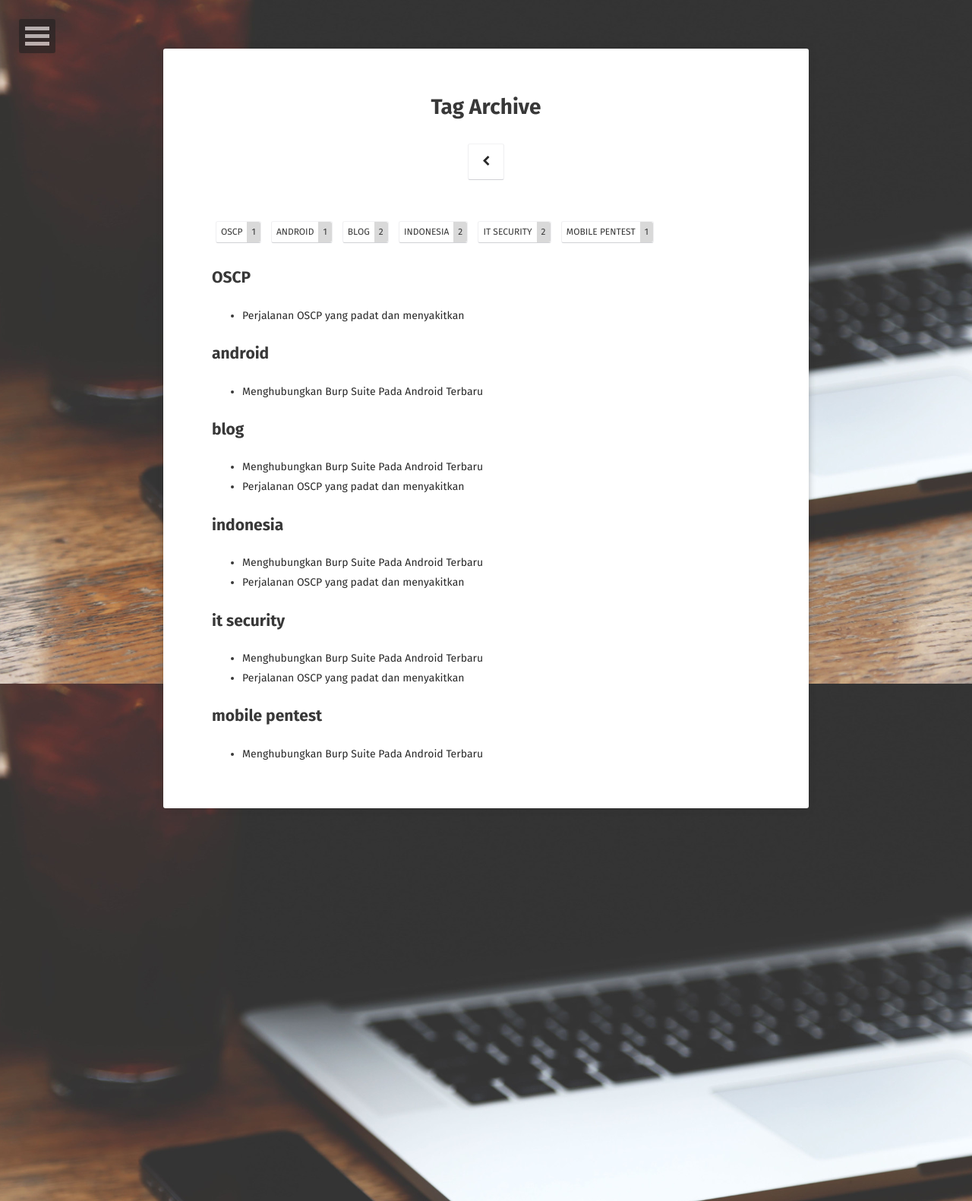
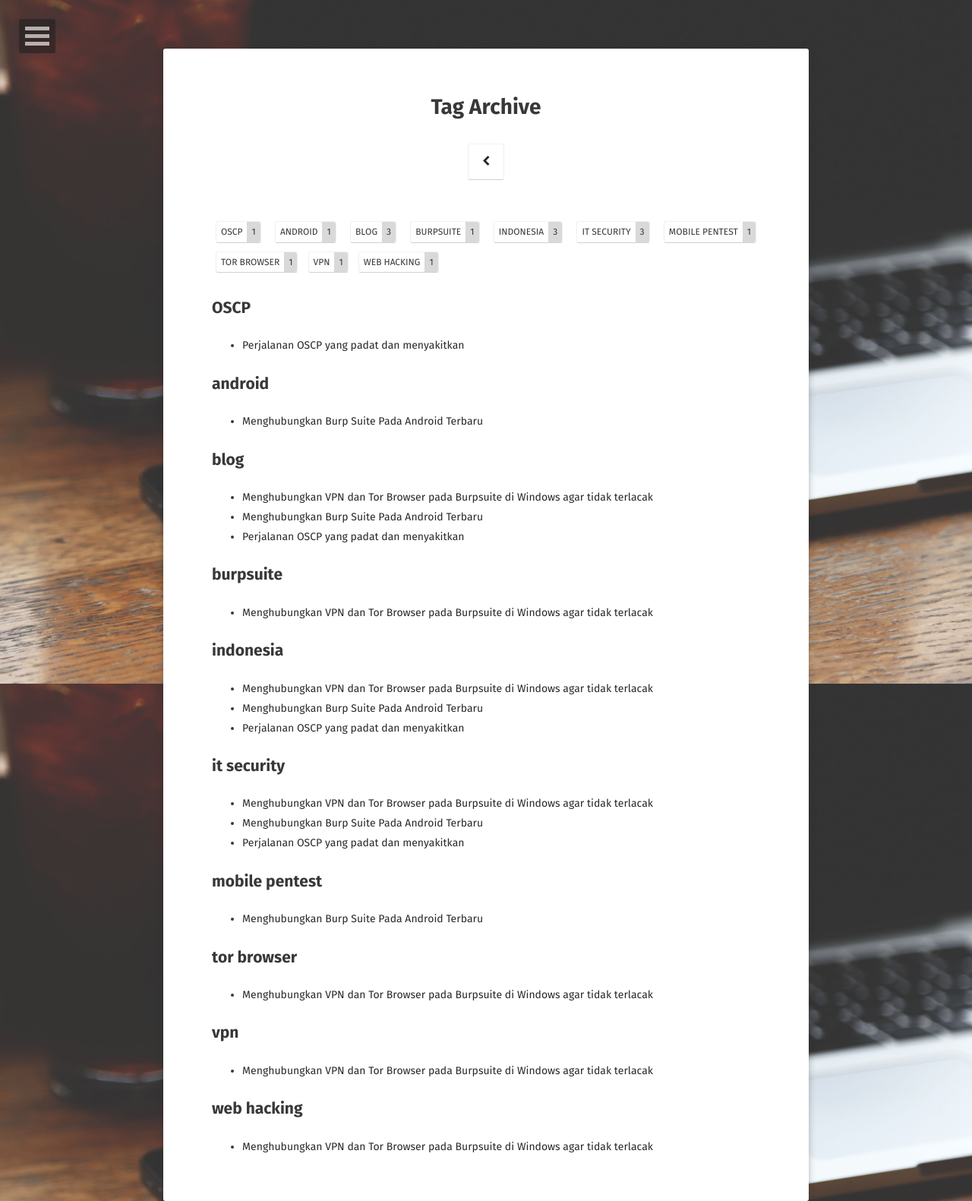
Before and after one commit to mirfansulaiman/mirfansulaiman.github.io, a Jekyll site: the page built from tags/index.html, in a window 1280 px wide. Shown: the whole page at 76% size. Built offline with Jekyll 4.4.1, drawn with Linux system fonts in a browser that asks for light colours; some web fonts are replaced.

Commit message:
Menghubungkan VPN dan Tor Browser pada Burpsuite di Windows agar tidak terlacak

```diff
--- a/_config.yml
+++ b/_config.yml
@@ -1,5 +1,5 @@
 # Site
-title:              mirfansulaiman
+title:              Welcome to My Blog
 bio:                'Someone who comes from planet earth and want to share his knowledge.'
 description:        "My Abnormal Activity."
 reading_time:       true
@@ -8,7 +8,8 @@ logo:               'assets/img/logo.jpg'
 background:         'assets/img/placeholder-big.jpg'
 tiled_bg:           false   # Set this true if you want to tile your background image, otherwise it will be covered
 locale:             en_US
-url:                https://mirfansulaiman.github.io/
+url:                https://mirfansulaiman.github.io
+#url:                http://127.0.0.1:4000
 google:
   analytics:        UA-119820350-1
 # Jekyll
@@ -64,7 +65,8 @@ gems:
   - jekyll-gist
 
 jekyll-mentions:
-        base_url: https://mirfansulaiman.github.io/
+        base_url: https://mirfansulaiman.github.io
+        #base_url: http://127.0.0.1:4000
 
 # Exclude list
 exclude: [README.md, Gemfile, Gemfile.lock, node_modules, gulpfile.js, package.json, _site, src, vendor, CNAME, LICENSE, Rakefile]
--- /dev/null
+++ b/_posts/2020-04-03-Menghubungkan-VPN-dan-TOR-Browser-pada-burpsuite-di-windows-agar-tidak-terlacak.md
@@ -0,0 +1,129 @@
+---
+layout: post
+title: "Menghubungkan VPN dan Tor Browser pada Burpsuite di Windows agar tidak terlacak"
+date: 2020-04-03
+excerpt: "Cara menghubungkan VPN dan Tor Browser pada Burpsuite di Windows untuk melakukan kegiatan hacking agar tidak terlacak atau bypass blocked firewall"
+tags: [it security, blog, indonesia, burpsuite, web hacking, vpn, tor browser]
+feature: /images/2020/4/3/schema-konfigurasi.PNG
+comments: true
+---
+**Watch out!** Demo dan tutorial pada artikel ini adalah sebagai contoh dan pembelajaran, diluar dari itu penulis tidak bertanggung jawab. Jadi Gunakan secara Bijak !
+{: .notice}
+
+# Introduction
+
+Jika kita melakukan kegiatan web hacking atau web application penetration testing dengan metode Blackbox umumnya kita menghadapi proteksi pada sebuah website yaitu [Firewall](https://aptika.kominfo.go.id/2017/06/keamanan-jaringan-internet-dan-firewall/), Sebelum request kita diterima oleh web server akan diterima terlebih dahulu oleh Firewall dan jika firewall mendeteksi adanya anomali terhadap request yang diterima maka firewall akan melakukan preventif atau pencegahan terhadap request tersebut salah satunya adalah dengan melakukan penolakan (Drop) terhadap request tersebut atau bahkan akan melakukan pemblokiran (Blacklist) terhadap IP Address. Hal ini terjadi karena request anomali tersebut dapat berpotensi sebagai serangan DDOS atau berisi muatan berbahaya seperti muatan sqlinjection, xss, command injection atau String terlarang yang lainnya sesuai dengan pengaturan firewall masing-masing.
+
+Nah disini ada cara untuk mengatasi pemblokiran IP Address oleh firewall dengan menggunakan VPN dan TOR Browser untuk mengganti IP Address kita setiap kali diblokir oleh firewall. Pertanyaannya adalah apakah dengan menggunakan VPN saja bisa mengatasi pemblokiran tersebut? Jawabnya adalah YA, namun beberapa VPN masih meninggalkan jejak digital tentang IP Address asli kita. Tentu hal ini firewall dapat menganalisa setiap traffic request yang datang dengan memisahkan request mana yang berasal dari network vpn dan mana yang sah. Untuk itu kita dapat memanfaatkan TOR Browser sebagai __*double protection*__ pada IP Address kita agar tidak terlacak :)
+
+*Namun beberapa firewall dapat mengidentifikasi request dari network TOR*
+
+Schemanya adalah seperti gambar berikut:
+
+<figure>
+  <img src="/images/2020/4/3/schema-konfigurasi.PNG">
+  <figcaption>Alur konfigurasi VPN dan TOR Browser dengan Burpsuite</figcaption>
+</figure>
+
+Kita menggunakan TOR Browser sebagai proxy server untuk digunakan pada burpsuite karena pada tor browser kita tidak bisa menginstall Burp Certificate jadi ketika ada website yang mempunyai security header HSTS (Strict-Transport-Security) tidak dapat diakses dengan burpsuite.
+
+Website ini [https://gf.dev/hsts-test](https://gf.dev/hsts-test) dapat digunakan untuk mengecek web target apakah menggunakan HSTS atau tidak.
+
+## Persiapan
+Hal yang perlu disiapkan adalah :
+
+  1. Browser firefox/chrome - Tutorial disini menggunakan firefox
+  2. Tor Browser - [Download](https://www.torproject.org/download/)
+  3. VPN Provider (cyberghost, HMA, Nord VPN, Pure VPN, Express VPN, etc) - Tutorial disini menggunakan [VPN Unlimited](https://www.vpnunlimitedapp.com/)
+  4. Burpsuite Community/Pro - [Download](https://portswigger.net/burp/communitydownload)
+
+## Let's Hacking !
+
+### Jalankan VPN
+Pertama: Cek IP Address asli kita, bisa menggunakan website [whoer.net](https://whoer.net/).
+
+<figure>
+  <img src="/images/2020/4/3/tor-1.PNG">
+  <figcaption>IP Address Asli</figcaption>
+</figure>
+
+<figure>
+  <img src="/images/2020/4/3/tor-2.PNG">
+  <figcaption>DNS IP Address Asli</figcaption>
+</figure>
+
+Kemudian jalankan VPN Service terlebih dahulu, pastikan menggunakan lokasi server yang ringan pada vpn karena TOR Browser agak lelet.
+
+<figure>
+  <img src="/images/2020/4/3/tor-0.PNG">
+  <figcaption>Terhubung dengan koneksi VPN</figcaption>
+</figure>
+
+Berikut adalah IP Address setelah menggunakan VPN:
+<figure>
+  <img src="/images/2020/4/3/tor-3.PNG">
+  <figcaption>IP Address dengan VPN</figcaption>
+</figure>
+
+<figure>
+  <img src="/images/2020/4/3/tor-4.PNG">
+  <figcaption>DNS IP Address dengan VPN</figcaption>
+</figure>
+
+DNS VPN kita masih kelihatan berasal dari Indonesia, Namun IP Public kita sudah berhasil berganti dengan IP VPN
+Selanjutnya kita akan melakukan konfigurasi pada TOR Browser untuk menyembunyikan IP Address dan DNS VPN kita.
+
+### Install TOR Browser
+
+Kedua: install TOR Browser pada windows kemudian jalankan TOR Browser.
+Berikut adalah IP Address saat menggunakan VPN:
+
+<figure>
+  <img src="/images/2020/4/3/tor-5.PNG">
+  <figcaption>IP Address dengan TOR Browser</figcaption>
+</figure>
+
+<figure>
+  <img src="/images/2020/4/3/tor-6.PNG">
+  <figcaption>DNS IP Address dengan TOR Browser</figcaption>
+</figure>
+
+Dengan menggunakan TOR Browser saja sudah cukup menyembunyikan IP Address Asli kita, Selanjutnya kita akan melakukan konfigurasi pada Burpsuite dengan TOR Browser
+
+### Konfigurasi Burpsuite dan Firefox
+
+Selanjutnya lakukan konfigurasi SOCKS Proxy pada burpsuite dengan IP Address dan Port dari TOR Browser, lihat gambar berikut ini:
+
+<figure>
+  <img src="/images/2020/4/3/burp-0.PNG">
+  <figcaption>Konfigurasi SOCKS Proxy pada burpsuite</figcaption>
+</figure>
+
+Kalau port 9150 tidak bisa coba gunakan port 9050 dan Jangan lupa centang pada 2 checkbox tersebut.
+
+Berikut adalah IP Address saat setelah menggunakan VPN dan TOR Browser:
+
+<figure>
+  <img src="/images/2020/4/3/tor-7.PNG">
+  <figcaption>IP Address dengan VPN dan TOR Browser</figcaption>
+</figure>
+
+<figure>
+  <img src="/images/2020/4/3/tor-8.PNG">
+  <figcaption>DNS IP Address dengan VPN dan TOR Browser</figcaption>
+</figure>
+
+Sampai disini konfigurasi sudah selesai dan kita sudah mendapatkan *double protection* terhadap IP Address asli kita.
+Dan untuk tahap selanjutnya silahkan konfigurasi proxy pada firefox ke burpsuite seperti biasa.
+
+## Summary
+
+Disini kita dapat memanfaatkan TOR Browser sebagai proxy server yang akan kita gunakan pada burpsuite, Untuk mendapatkan *double protection* dengan menggunakan VPN terlebih dahulu baru kemudian buka TOR Browser.
+
+Semoga artikel ini dapat membantu, Terima kasih :)
+
+Salam Anak Muda.
+
+## Referensi
+[Proxying BurpSuite through TOR](https://jerrygamblin.com/2015/12/18/proxying-burpsuite-through-tor/)
+[Combine Tor With VPN](https://www.expressvpn.com/vpn-service/tor-vpn)
```
Also changed, not shown: Gemfile.lock, images/2020/4/3/burp-0.png (added), images/2020/4/3/burp.png (added), images/2020/4/3/hsts-example.PNG (added), images/2020/4/3/schema-konfigurasi.PNG (added), images/2020/4/3/tor-0.png (added), images/2020/4/3/tor-1.png (added), images/2020/4/3/tor-2.png (added), images/2020/4/3/tor-3.png (added), images/2020/4/3/tor-4.png (added), images/2020/4/3/tor-5.png (added), images/2020/4/3/tor-6.png (added), images/2020/4/3/tor-7.png (added), images/2020/4/3/tor-8.png (added), 1 other file.
